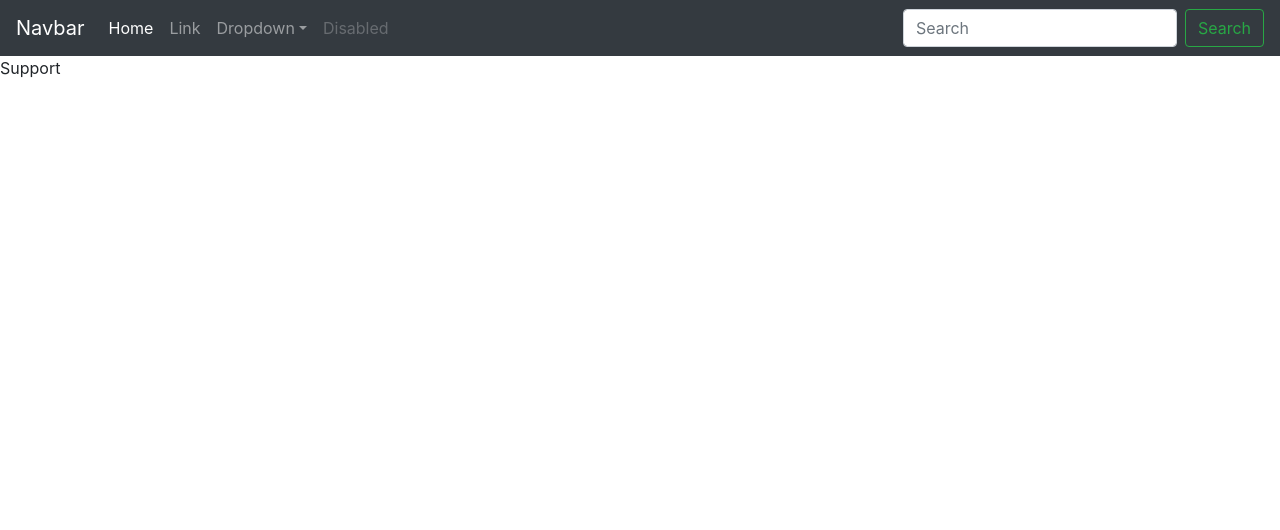
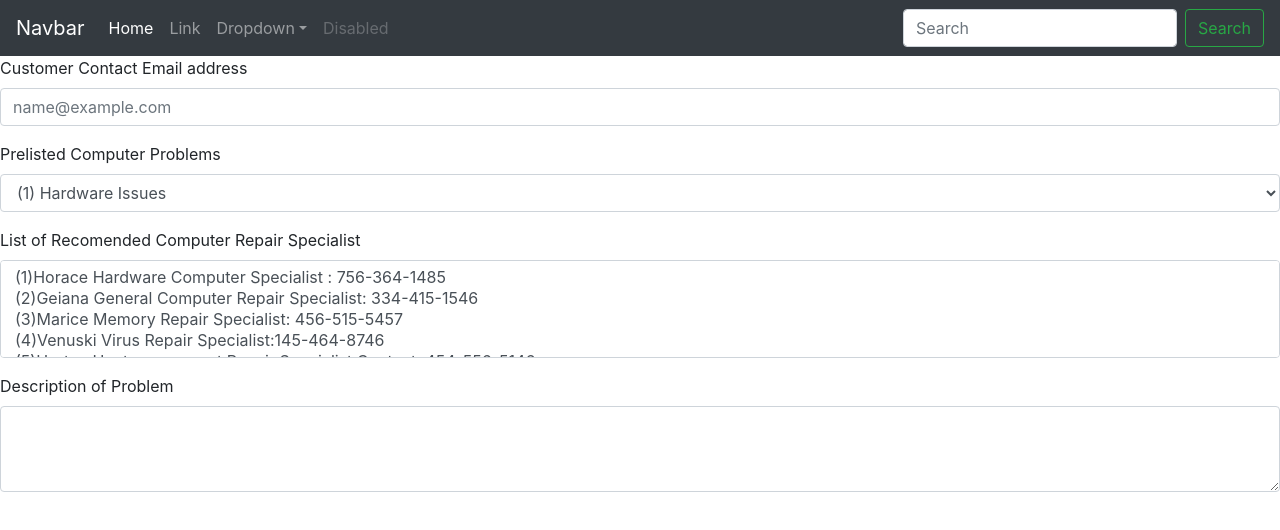
Before and after one commit to DGumren/Tectro, a React (Create React App) app: page /support in a window 1280 px wide. Shown: the top 530 px of the page. Built offline with nearby package versions, Linux system fonts and the light colour scheme.

Commit message:
Support changes

```diff
--- a/src/views/Support.js
+++ b/src/views/Support.js
@@ -1,6 +1,37 @@
 import React from "react";
 const Support = () => {
-  return <div>Support</div>;
+  return <div>
+  <form>
+  <div class="form-group">
+    <label for="exampleFormControlInput1">Customer Contact Email address</label>
+    <input type="email" class="form-control" id="exampleFormControlInput1" placeholder="name@example.com"/>
+  </div>
+  <div class="form-group">
+    <label for="exampleFormControlSelect1">Prelisted Computer Problems</label>
+    <select class="form-control" id="exampleFormControlSelect1">
+      <option>(1) Hardware Issues</option>
+      <option>(2) General Computer Repair Issues</option>
+      <option>(3) Memory Issues</option>
+      <option>(4) Virus Issues</option>
+      <option>(5) Heat mangement Issues</option>
+    </select>
+  </div>
+  <div class="form-group">
+    <label for="exampleFormControlSelect2">List of Recomended Computer Repair Specialist</label>
+    <select multiple class="form-control" id="exampleFormControlSelect2">
+      <option>(1)Horace Hardware Computer Specialist : 756-364-1485</option>
+      <option>(2)Geiana General Computer Repair Specialist: 334-415-1546</option>
+      <option>(3)Marice Memory Repair Specialist: 456-515-5457</option>
+      <option>(4)Venuski Virus Repair Specialist:145-464-8746</option>
+      <option>(5)Horton Heat mangement Repair Specialist Contact: 454-556-5146</option>
+    </select>
+  </div>
+  <div class="form-group">
+    <label for="exampleFormControlTextarea1">Description of Problem</label>
+    <textarea class="form-control" id="exampleFormControlTextarea1" rows="3"></textarea>
+  </div>
+</form>
+  </div>;
 };
 
 export default Support;
```
